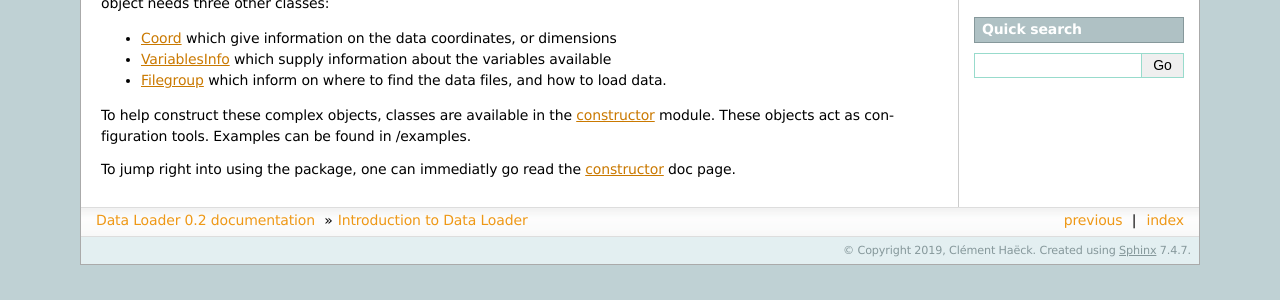
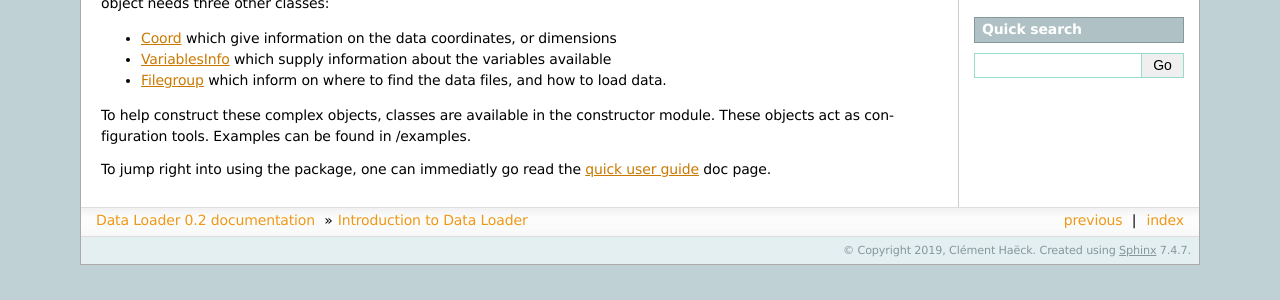
Before and after one commit to Descanonge/tomate, a Sphinx documentation site: the page built from doc/source/general.rst, in a window 1280 px wide. Shown: the part 172-472 px from the top of the page. Built offline with Sphinx 7.4.7, drawn with Linux system fonts in a browser that asks for light colours; pages that are not in the unit, such as notebooks, are missing from menus.

Commit message:
Change constructor doc to a full tutorial

```diff
--- a/doc/source/general.rst
+++ b/doc/source/general.rst
@@ -18,8 +18,8 @@
   find the data files, and how to load data.
 
 To help construct these complex objects, classes are available in the
-:doc:`constructor<constructor>` module. These objects act as
+constructor module. These objects act as
 configuration tools. Examples can be found in /examples.
 
 To jump right into using the package, one can immediatly go read the
-:doc:`constructor<constructor>` doc page.
+:doc:`quick user guide<tutorial>` doc page.
--- a/doc/source/constructor.rst
+++ b/doc/source/tutorial.rst
@@ -258,3 +258,4 @@
 
 Incoming: More on coords slicing when loading
 Incoming: Possible slicing keys
+Incoming: What happens when creating database (scanning and checking)
```
